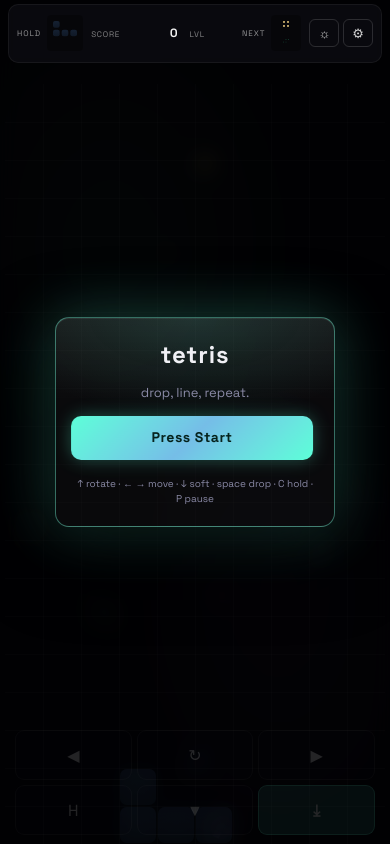
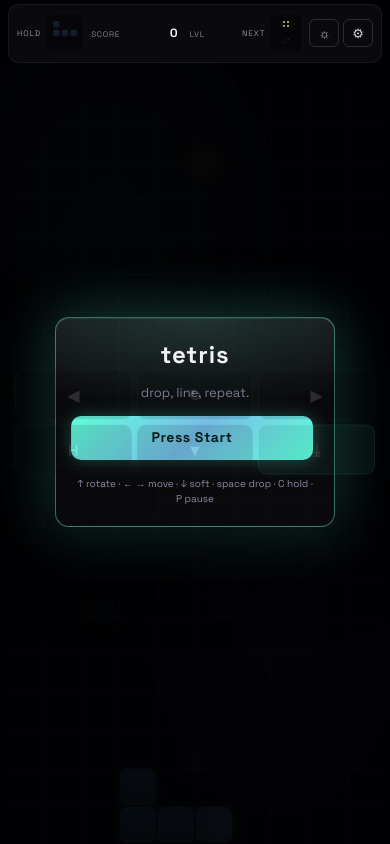
Before and after one commit to paulfxyz/tetris, a PHP site: page / in a window 390 px wide. Run offline with PHP 8.4, Linux system fonts and the light colour scheme.

Commit message:
v1.5.5: vpad centered vertically
The canvas now lives at the bottom of the frame (v1.5.4 flex-end),
so the playfield action is at the bottom — a vpad pinned to the
bottom edge was visually competing with it. Centering the pad lifts
it to thumb-rest height and decouples its position from any iOS
layout-vs-visual viewport math.

  .vpad {
    top: 50%;
    transform: translate(-50%, -50%);
  }

Three lines. One declaration block. Done.

```diff
--- a/public/css/game.css
+++ b/public/css/game.css
@@ -409,17 +409,18 @@ body.vpad-on .vpad { display: grid; }
   /* VPAD — floating, very-low-opacity hint by default; full-opacity when
    * the user touches the board (revealed for ~3 s, see input.js).
    *
-   * v1.5.4 — anchored explicitly at the BOTTOM of `100dvh` via `top` instead
-   * of `bottom`. iOS Safari's `position: fixed; bottom: 0` is unreliable when
-   * the document is locked with `position: fixed` (anchors to the layout
-   * viewport, not the visual one), so we compute the top edge from the
-   * dynamic-viewport height directly. The vpad ends at exactly
-   * `100dvh - safe-area-inset-bottom`, no off-by-200-px iOS surprise. */
+   * v1.5.5 — centered vertically (was: pinned to bottom). Centering on
+   * the play area reads more naturally with the canvas pinned to the
+   * bottom of the frame: the d-pad floats at thumb height in the middle
+   * of the screen, exactly where the hand naturally rests. Use `top: 50%`
+   * + `translate(-50%, -50%)` so the pad doesn't care about Safari
+   * vs Chrome chrome differences — the viewport center is the viewport
+   * center on every iOS browser. */
   .vpad {
     position: fixed;
     left: 50%;
-    transform: translateX(-50%);
-    top: calc(100dvh - var(--vpad-h, 110px) - env(safe-area-inset-bottom) - 4px);
+    top: 50%;
+    transform: translate(-50%, -50%);
     z-index: 25;
     display: grid;
     grid-template-columns: repeat(3, minmax(0, 1fr));
--- a/public/index.html
+++ b/public/index.html
@@ -31,7 +31,7 @@
         </svg>
         <span>tetris</span>
       </a>
-      <a class="brand-version" href="https://github.com/paulfxyz/tetris/releases/tag/v1.5.4" target="_blank" rel="noopener" title="View this release on GitHub">v1.5.4</a>
+      <a class="brand-version" href="https://github.com/paulfxyz/tetris/releases/tag/v1.5.5" target="_blank" rel="noopener" title="View this release on GitHub">v1.5.5</a>
     </div>
     <nav class="topbar-actions">
       <button class="iconbtn" id="btn-zoom-out" title="Zoom out" aria-label="Zoom out">−</button>
@@ -217,7 +217,7 @@
 
   <!-- Footer -->
   <footer class="footer">
-    <span>tetris · v1.5.4 — drop, line, repeat.</span>
+    <span>tetris · v1.5.5 — drop, line, repeat.</span>
     <br />
     <a href="https://github.com/paulfxyz/tetris" target="_blank" rel="noopener">source on github</a>
     <span class="sep">/</span>
--- a/public/sw.js
+++ b/public/sw.js
@@ -1,7 +1,7 @@
 // tetris — service worker
 // Cache-first for the small static bundle so the game works offline.
 
-const CACHE = 'tetris-v1.5.4';
+const CACHE = 'tetris-v1.5.5';
 const ASSETS = [
   './',
   'index.html',
```
Also changed, not shown: CHANGELOG.md, README.md, public/js/app.js.
